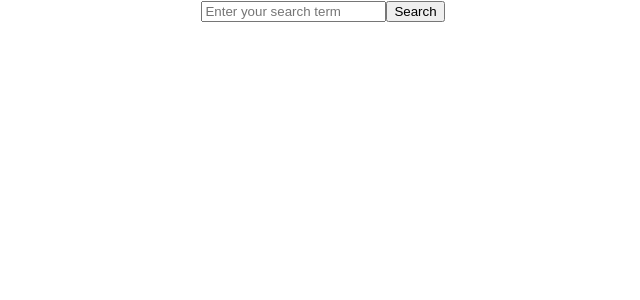
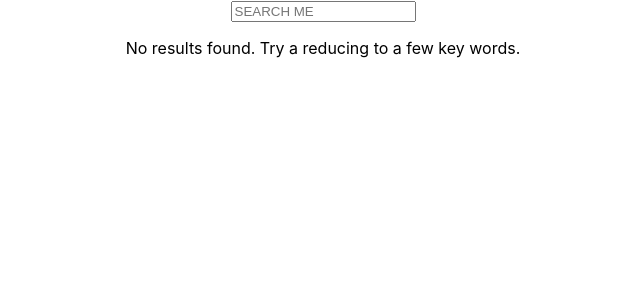
Before and after one commit to evelyn516/UCLChatBot, a React (Create React App) app in the folder ChatBotApp/: page / in a window 1280 px wide. Shown: the top 300 px of the page, without its empty margins (317-957 px from the left). Built offline with nearby package versions, Linux system fonts and the light colour scheme.

Commit message:
new searchbar

```diff
--- a/ChatBotApp/src/App.js
+++ b/ChatBotApp/src/App.js
@@ -1,12 +1,11 @@
 import logo from './logo.svg';
 import './App.css';
-import SearchBar from './components/searchbar';
+import SearchAll from './components/handleInput';
 
 function App() {
   return (
     <div className="App">
-
-      <SearchBar />
+      <SearchAll />
     </div>
   );
 }
--- a/ChatBotApp/src/components/handleInput/index.js
+++ b/ChatBotApp/src/components/handleInput/index.js
@@ -0,0 +1,62 @@
+import React, { useState, useEffect } from 'react';
+
+const SearchAll = () => {
+  const [searchTerm, setSearchTerm] = useState('');
+  const [searchResults, setSearchResults] = useState([]);
+  const [loading, setLoading] = useState(false);
+
+  useEffect(() => {
+    const fetchData = async () => {
+      try {
+        setLoading(true);
+        // Replace 'your-api-endpoint' with the actual API endpoint you want to query
+        const response = await fetch(`https://v2.jokeapi.dev/joke/Any?type=single&amount=10?query=${searchTerm}`);
+        const data = await response.json();
+        setSearchResults(data);
+      } catch (error) {
+        console.error('Error fetching data:', error);
+      } finally {
+        setLoading(false);
+      }
+    };
+
+    if (searchTerm.trim() !== '') {
+      fetchData();
+    } else {
+      // Clear search results if the search term is empty
+      setSearchResults([]);
+    }
+  }, [searchTerm]);
+
+  const handleInputChange = (event) => {
+    setSearchTerm(event.target.value);
+  };
+
+  return (
+    <div>
+      <input
+        type="text"
+        placeholder="SEARCH ME"
+        value={searchTerm}
+        onChange={handleInputChange}
+      />
+
+      {loading && <p>Loading...</p>}
+
+      {searchResults.length > 0 && (
+        <ul>
+          {searchResults.map((result) => (
+            <li key={result.id}>{result.name}</li>
+            // Adjust 'id' and 'name' based on your API response structure
+          ))}
+        </ul>
+      )}
+
+      {searchResults.length === 0 && !loading && (
+        <p>No results found. Try a reducing to a few key words.</p>
+      )}
+    </div>
+  );
+};
+
+export default SearchAll;
--- a/ChatBotApp/src/components/searchbar/index.js
+++ b/ChatBotApp/src/components/searchbar/index.js
@@ -8,6 +8,7 @@ const SearchBar = () => {
   };
 
   const handleSearch = () => {
+    let keyWords = searchTerm.splice()
     // You can perform a search or any other action with the search term here
     console.log('Search term:', searchTerm);
   };
@@ -19,6 +20,7 @@ const SearchBar = () => {
         placeholder="Enter your search term"
         value={searchTerm}
         onChange={handleInputChange}
+        id='searchBar'
       />
       <button onClick={handleSearch}>Search</button>
     </div>
```
